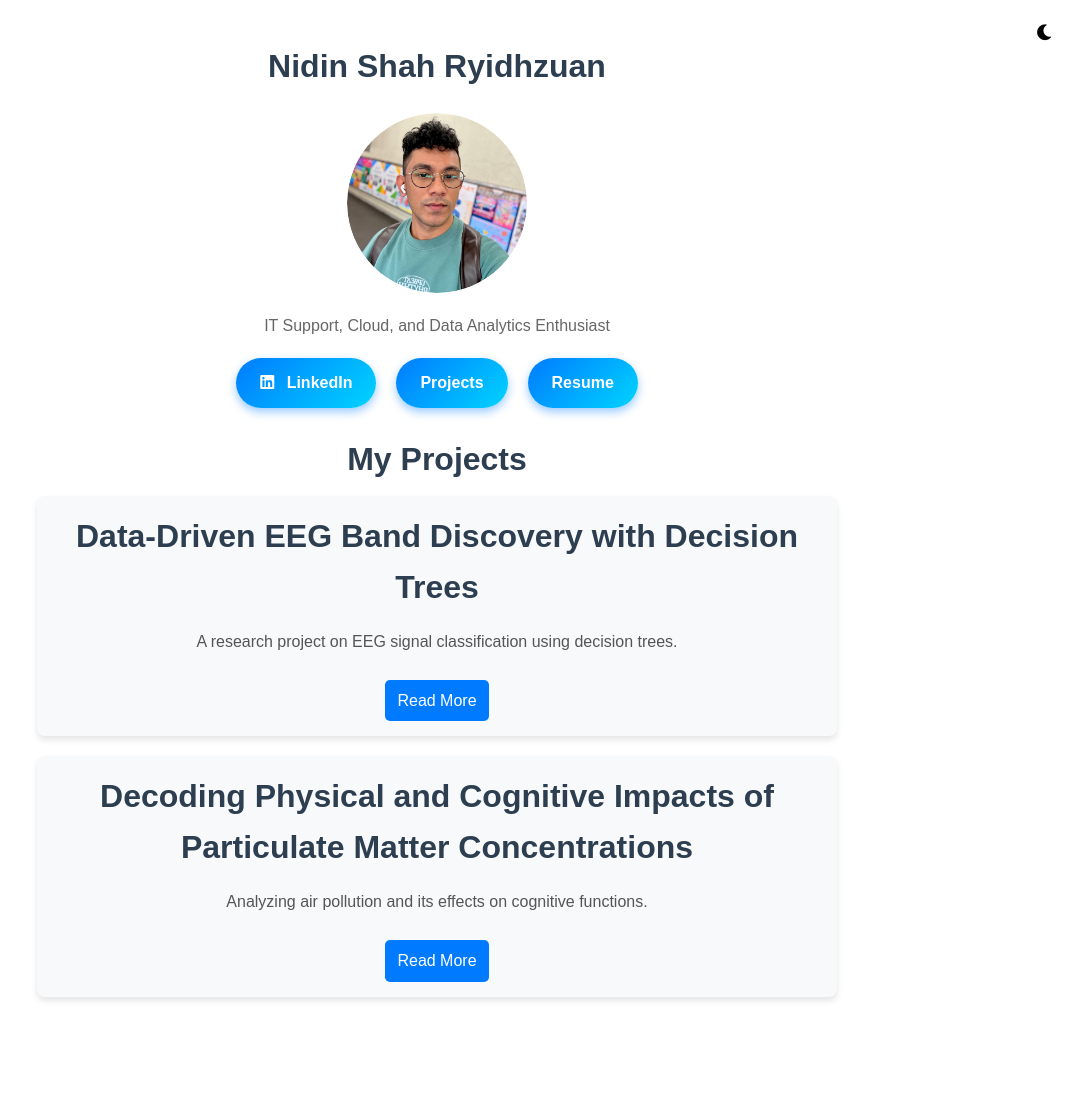
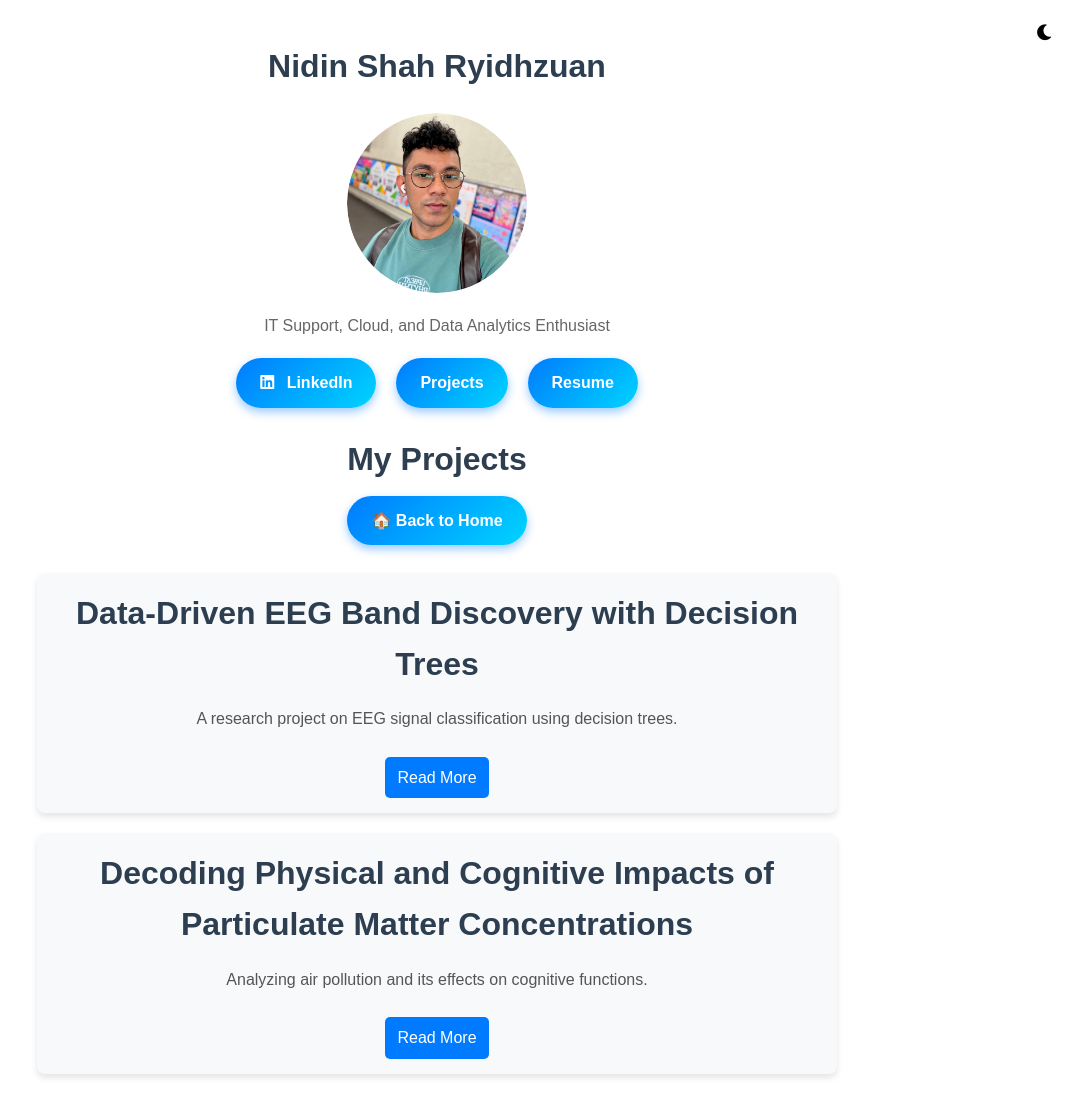
Before and after one commit to nidinshah/nidinshah.github.io, a Jekyll site: the page built from projects/index.html, in a window 1280 px wide. Shown: the whole page, without its empty margins (203-1280 px from the left). Built offline with Jekyll 4.4.1, drawn with Linux system fonts in a browser that asks for light colours; before the commit the page ends 1017 px from its top, so only the background shows below that.

Commit message:
Update index.html

```diff
--- a/projects/index.html
+++ b/projects/index.html
@@ -5,6 +5,9 @@ permalink: /projects/
 ---
 
 <h1>My Projects</h1>
+<div style="text-align: center; margin-bottom: 20px;">
+    <a href="/" class="fancy-btn">🏠 Back to Home</a>
+</div>
 
 <div class="project-list">
     <div class="project">
```
